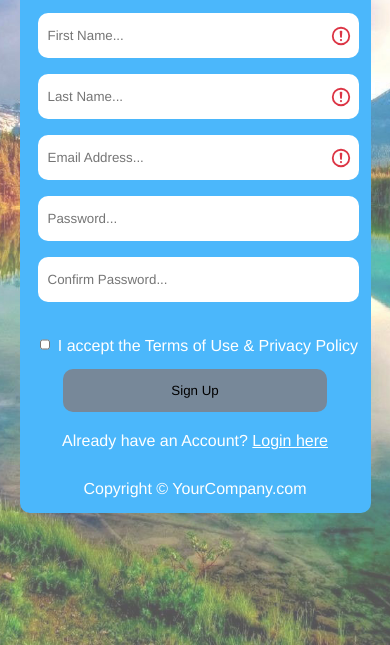
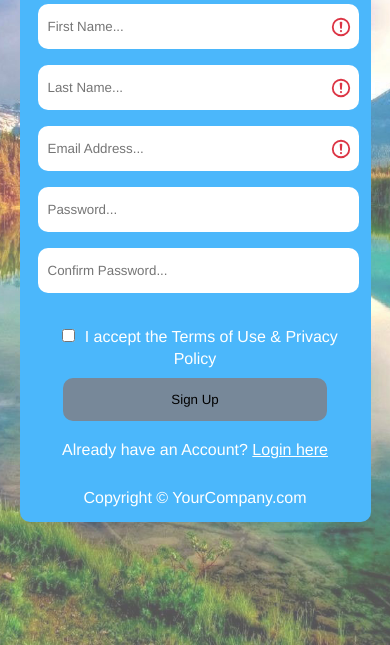
Before and after one commit to HameezUrRehman/sign-up-form, a plain HTML site: page index.html in a window 390 px wide. Shown: the part 199-844 px from the top of the page. Drawn offline with Linux system fonts and the light colour scheme.

Commit message:
Update style.css

```diff
--- a/style.css
+++ b/style.css
@@ -120,4 +120,7 @@ a {
     .row {
         display: block;
     }
+  form input[type="checkbox"] {
+  width: 5%;
 }
+}
```
